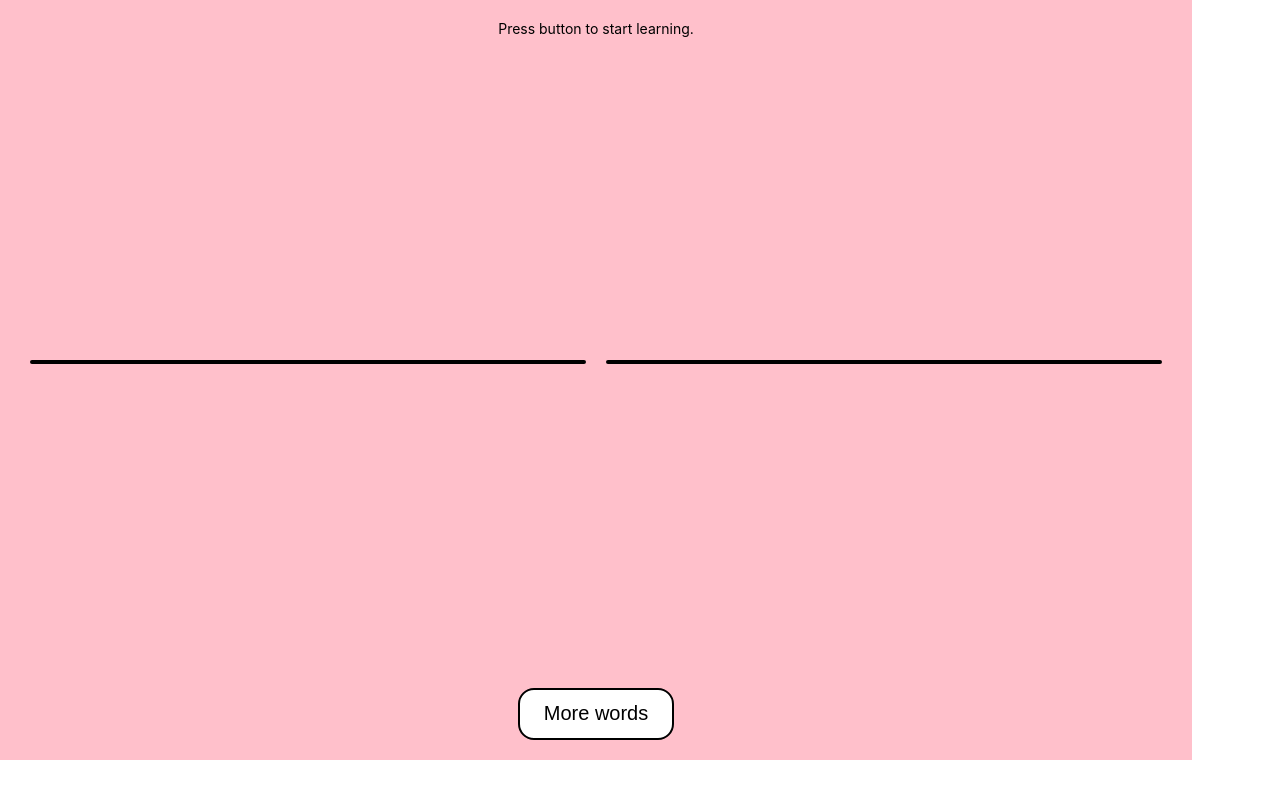
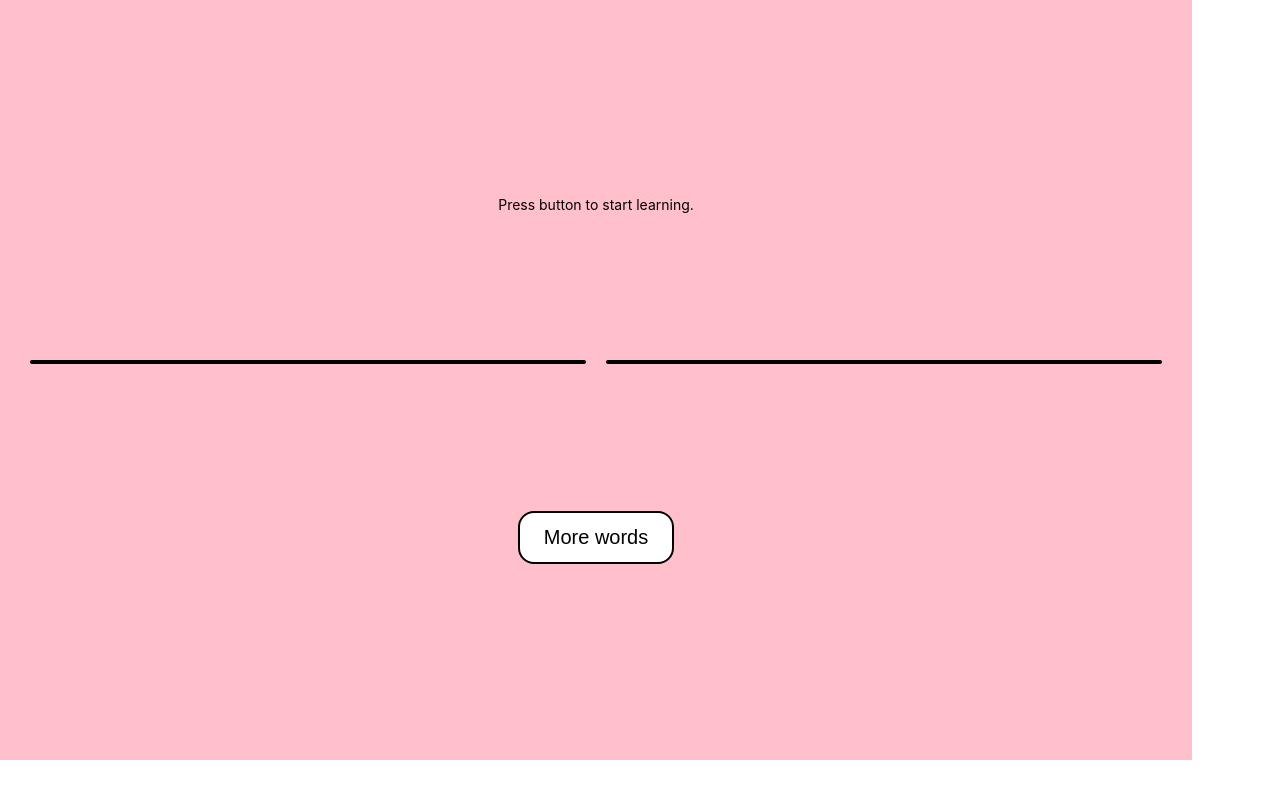
Before and after one commit to svehla-lukas/mobile_app, a React (Create React App) app: page / in a window 1280 px wide. Built offline with nearby package versions, Linux system fonts and the light colour scheme.

Commit message:
Update Dictionary.tsx

```diff
--- a/src/Dictionary.tsx
+++ b/src/Dictionary.tsx
@@ -207,7 +207,7 @@ const styles: Record<string, React.CSSProperties> = {
     display: 'flex',
     flexDirection: 'row',
     width: '100%',
-    flex: 1,
+    height: '40%',
     alignItems: 'center',
     justifyContent: 'center'
   },
```
